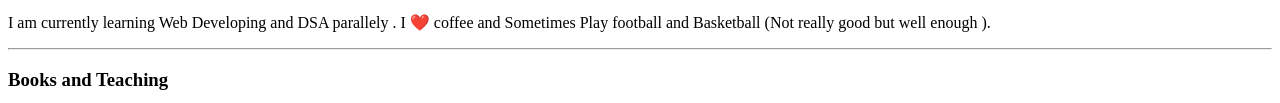
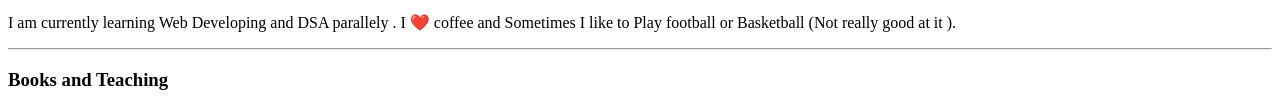
Before and after one commit to JiteshSinghShekhawat/MyCv, a plain HTML site: page index.html in a window 1280 px wide. Shown: the part 247-350 px from the top of the page. Drawn offline with Linux system fonts and the light colour scheme.

Commit message:
Updated index.html

```diff
--- a/index.html
+++ b/index.html
@@ -19,7 +19,7 @@
         </td>
       </tr>
     </table>
-  <p>I am currently learning Web Developing  and DSA parallely . I ❤️ coffee and Sometimes Play football and Basketball (Not really good but well enough ). </p>
+  <p>I am currently learning Web Developing  and DSA parallely . I ❤️ coffee and Sometimes I like to  Play football or Basketball (Not really good at it ). </p>
   <hr>
   <h3>Books and Teaching  </h3>
   <ul>
```
